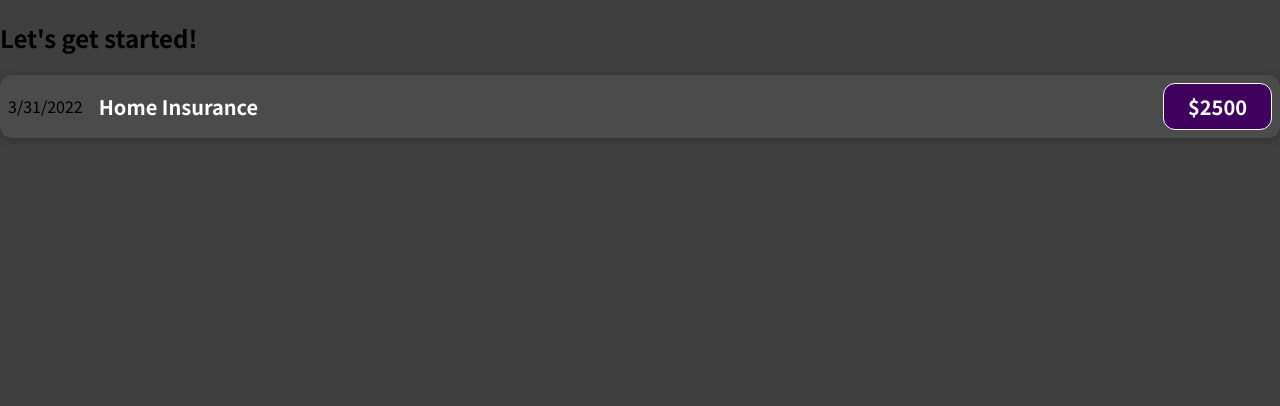
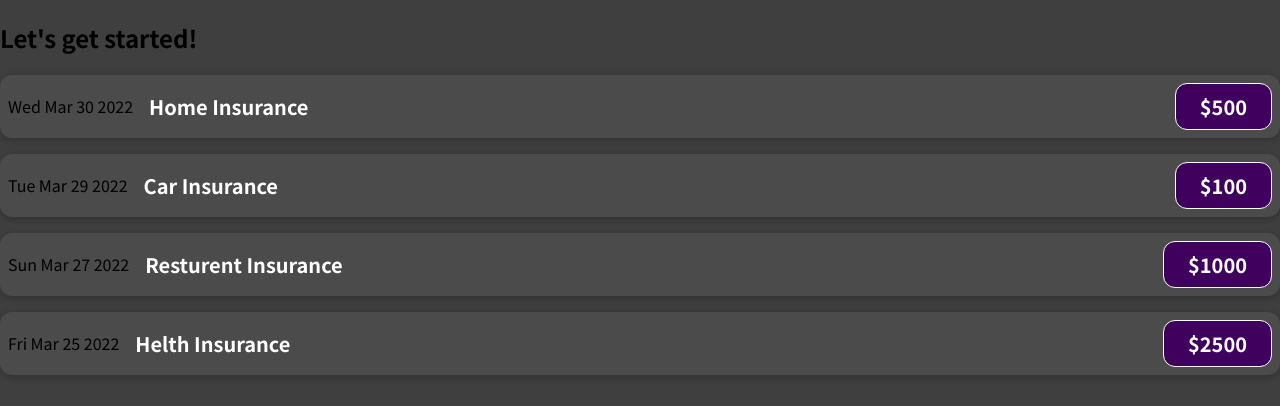
Before and after one commit to omar-abrash/react-training-project1, a JavaScript app: page / in a window 1280 px wide. Shown: the top 406 px of the page. Built offline with nearby package versions, Linux system fonts and the light colour scheme.

Commit message:
use props to passing data

```diff
--- a/src/App.js
+++ b/src/App.js
@@ -1,10 +1,58 @@
 import ExpenseItem from "./componants/ExpenseItem";
 
 function App() {
+  // if we want reCall the <ExpenseItem> with defferent Data we can use this array
+  const Extense = [
+    {
+      id: "e1",
+      title: "Home Insurance",
+      date: new Date("2022-03-30"),
+      amount: 500,
+    },
+    {
+      id: "e2",
+      title: "Car Insurance",
+      date: new Date("2022-03-29"),
+      amount: 100,
+    },
+    {
+      id: "e3",
+      title: "Resturent Insurance",
+      date: new Date("2022-03-27"),
+      amount: 1000,
+    },
+    {
+      id: "e4",
+      title: "Helth Insurance",
+      date: new Date("2022-03-25"),
+      amount: 2500,
+    },
+  ];
+  // we must use attribute values to acces these data in this way :
+  // look to ExpenseItem.js to see how acess the Extense array data to desired locations.
   return (
     <div>
       <h2>Let's get started!</h2>
-      <ExpenseItem></ExpenseItem>
+      <ExpenseItem
+        title={Extense[0].title}
+        date={Extense[0].date}
+        amount={Extense[0].amount}
+      ></ExpenseItem>
+      <ExpenseItem
+        title={Extense[1].title}
+        date={Extense[1].date}
+        amount={Extense[1].amount}
+      ></ExpenseItem>
+      <ExpenseItem
+        title={Extense[2].title}
+        date={Extense[2].date}
+        amount={Extense[2].amount}
+      ></ExpenseItem>
+      <ExpenseItem
+        title={Extense[3].title}
+        date={Extense[3].date}
+        amount={Extense[3].amount}
+      ></ExpenseItem>
     </div>
   );
 }
--- a/src/componants/ExpenseItem.js
+++ b/src/componants/ExpenseItem.js
@@ -1,17 +1,13 @@
 import "./ExpenseItem.css";
 
-function ExpenseItem() {
-  // how to inject the variavles in JSX code :
-  const expenseDate = new Date("2022-03-31");
-  const expenseDescription = "Home Insurance";
-  const expenseAmount = 2500;
-  // after define the variables we can use {varName} between curly braces
+function ExpenseItem(props) {
+  // we use props Parameter to acess the data from App.js
   return (
     <div className="expense-item">
-      <div>{expenseDate.toLocaleDateString()}</div>
+      <div>{props.date.toDateString()}</div>
       <div className="expense-item__description">
-        <h2>{expenseDescription}</h2>
-        <div className="expense-item__price">${expenseAmount}</div>
+        <h2>{props.title}</h2>
+        <div className="expense-item__price">${props.amount}</div>
       </div>
     </div>
   );
```
Also changed, not shown: 1 other file (tests, documents, lock files or other folders).
